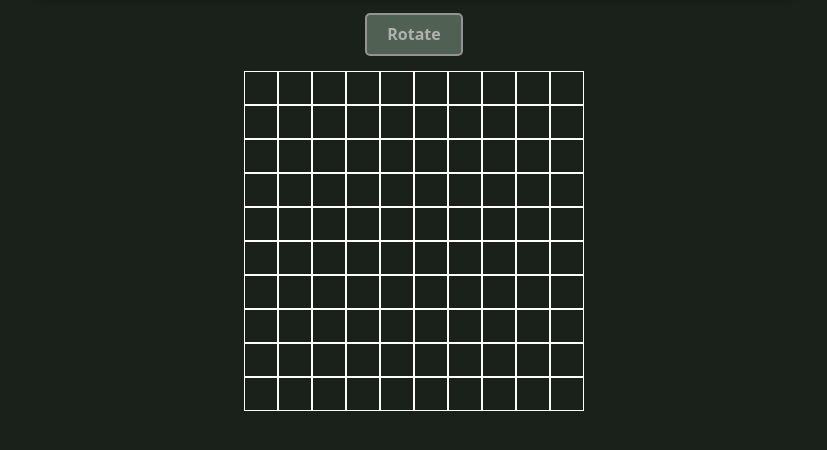
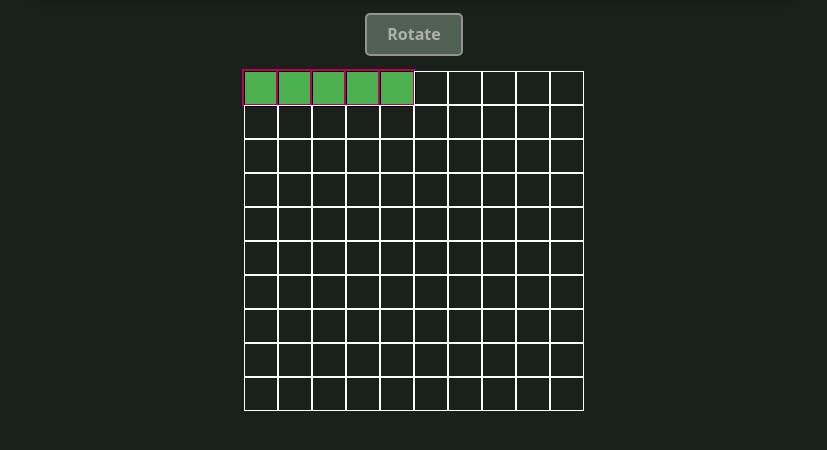
Before and after one commit to Shahir-47/Battleship, a website built with webpack: page src/index.html in a window 1280 px wide. Both pictures are taken after a click on the element 487 px from the left and 261 px from the top of the page. Shown: the part 174-624 px from the top of the page, without its empty margins (226-1053 px from the left). Built offline with nearby package versions, Linux system fonts and the light colour scheme.

Commit message:
Add ship placement validation and visualization

```diff
--- a/src/css/game.css
+++ b/src/css/game.css
@@ -67,6 +67,11 @@ div#content {
 	justify-content: center;
 	gap: 1rem;
 	padding: 0 1rem;
+}
+
+.cell.overlap {
+	background-color: red; /* Color indicating invalid placement due to overlap */
+	cursor: not-allowed; /* Blocked cursor */
 }
 
 .header h1 {
@@ -172,6 +177,15 @@ div#content {
 	cursor: not-allowed; /* Blocked cursor */
 }
 
+.cell-with-ship {
+	background-color: #4caf50; /* Example color, adjust as needed */
+	border: 1px solid #ffffff87; /* Example border, adjust as needed */
+}
+
+div.board-grid .cell.cell-with-ship {
+	border: 3px ridge #a42514; /* Example border, adjust as needed */
+}
+
 .board h2 {
 	margin: 0;
 }
--- a/src/game.js
+++ b/src/game.js
@@ -2,6 +2,19 @@ import player from "./player";
 import computer from "./computer";
 import createShip from "./ship";
 import { drawBoard, updateBoard, updateTurn } from "./gameUI";
+
+function getRandomDarkColor() {
+	// Hue ranges from 0 to 360
+	const hue = Math.floor(Math.random() * 360);
+
+	// Saturation: 100% for full color intensity
+	const saturation = "100%";
+
+	// Lightness: limit to 10% - 30% for dark colors
+	const lightness = `${Math.floor(Math.random() * 20) + 10}%`;
+
+	return `hsl(${hue}, ${saturation}, ${lightness})`;
+}
 
 function playGame() {
 	let gameActive = true;
@@ -14,40 +27,40 @@ function playGame() {
 	let selectedShipSize = ships.shift();
 	let isHorizontal = true; // Orientation of the ship
 
-	function highlightCells(e) {
+	function highlightCells(e, selectedShipSize) {
 		const startX = parseInt(e.target.dataset.x, 10);
 		const startY = parseInt(e.target.dataset.y, 10);
-		let isPlacementValid = true;
+
+		// Assuming user.playerBoard is accessible and has a method to check for ship at a given position
+		let isOverlap = false;
 
 		for (let i = 0; i < selectedShipSize; i++) {
-			const x = isHorizontal ? startX + i : startX;
+			const x = !isHorizontal ? startX : startX + i;
 			const y = isHorizontal ? startY : startY + i;
 			const cell = document.querySelector(
 				`.grid-cell[data-x="${x}"][data-y="${y}"]`,
 			);
-
-			if (!cell || x >= 10 || y >= 10) {
-				// Check if the cell is outside the board
-				isPlacementValid = false;
+			if (!cell || x >= 10 || y >= 10 || user.playerBoard.hasShipAt(x, y)) {
+				isOverlap = true;
 				break;
 			}
 		}
 
 		for (let i = 0; i < selectedShipSize; i++) {
-			const x = isHorizontal ? startX + i : startX;
+			const x = !isHorizontal ? startX : startX + i;
 			const y = isHorizontal ? startY : startY + i;
 			const cell = document.querySelector(
 				`.grid-cell[data-x="${x}"][data-y="${y}"]`,
 			);
 			if (cell) {
-				cell.classList.add(isPlacementValid ? "highlight" : "blocked"); // Use 'blocked' class for invalid placement
+				cell.classList.add(isOverlap ? "overlap" : "highlight");
 			}
 		}
 	}
 
 	function removeHighlight() {
 		gridCells.forEach((cell) => {
-			cell.classList.remove("highlight", "blocked");
+			cell.classList.remove("highlight", "overlap");
 		});
 	}
 
@@ -57,17 +70,35 @@ function playGame() {
 			highlightCells(e, selectedShipSize);
 		});
 		cell.addEventListener("mouseout", removeHighlight);
-		cell.addEventListener("click", (e) => {
-			// only shift if placed
-			// start game once all ships are placed
-			// implement logic to prevent ships from overlapping
+		cell.addEventListener("click", () => {
 			const x = parseInt(cell.dataset.x, 10);
 			const y = parseInt(cell.dataset.y, 10);
+
 			if (user.canPlaceShip(selectedShipSize, x, y, !isHorizontal)) {
-				user.placeShip(createShip(selectedShipSize), x, y, !isHorizontal);
-				highlightCells(e);
-				selectedShipSize = ships.shift();
-				// drawBoard(user.playerBoard.board);
+				try {
+					user.placeShip(createShip(selectedShipSize), x, y, !isHorizontal);
+
+					// Visualize the placed ship
+					const color = getRandomDarkColor();
+					for (let i = 0; i < selectedShipSize; i += 1) {
+						const cellX = !isHorizontal ? x : x + i;
+						const cellY = isHorizontal ? y : y + i;
+						const shipCell = document.querySelector(
+							`.grid-cell[data-x="${cellX}"][data-y="${cellY}"]`,
+						);
+						if (shipCell) {
+							shipCell.classList.add("cell-with-ship");
+							shipCell.style.borderColor = color;
+						}
+					}
+
+					selectedShipSize = ships.shift();
+					console.log(user.playerBoard.board);
+				} catch (error) {
+					// Handle error
+				}
+			} else {
+				// Handle invalid placement
 			}
 		});
 	});
--- a/src/gameBoard.js
+++ b/src/gameBoard.js
@@ -39,6 +39,10 @@ function gameBoard() {
 		}
 	}
 
+	function hasShipAt(x, y) {
+		return board[y][x] !== undefined;
+	}
+
 	function receiveAttack(x, y) {
 		validateCoordinates(x, y);
 		if (board[y][x] === undefined) {
@@ -67,6 +71,7 @@ function gameBoard() {
 		},
 		canPlaceShip,
 		placeShip,
+		hasShipAt,
 		receiveAttack,
 		allShipsSunk,
 	};
```
Also changed, not shown: dist/main.js.
